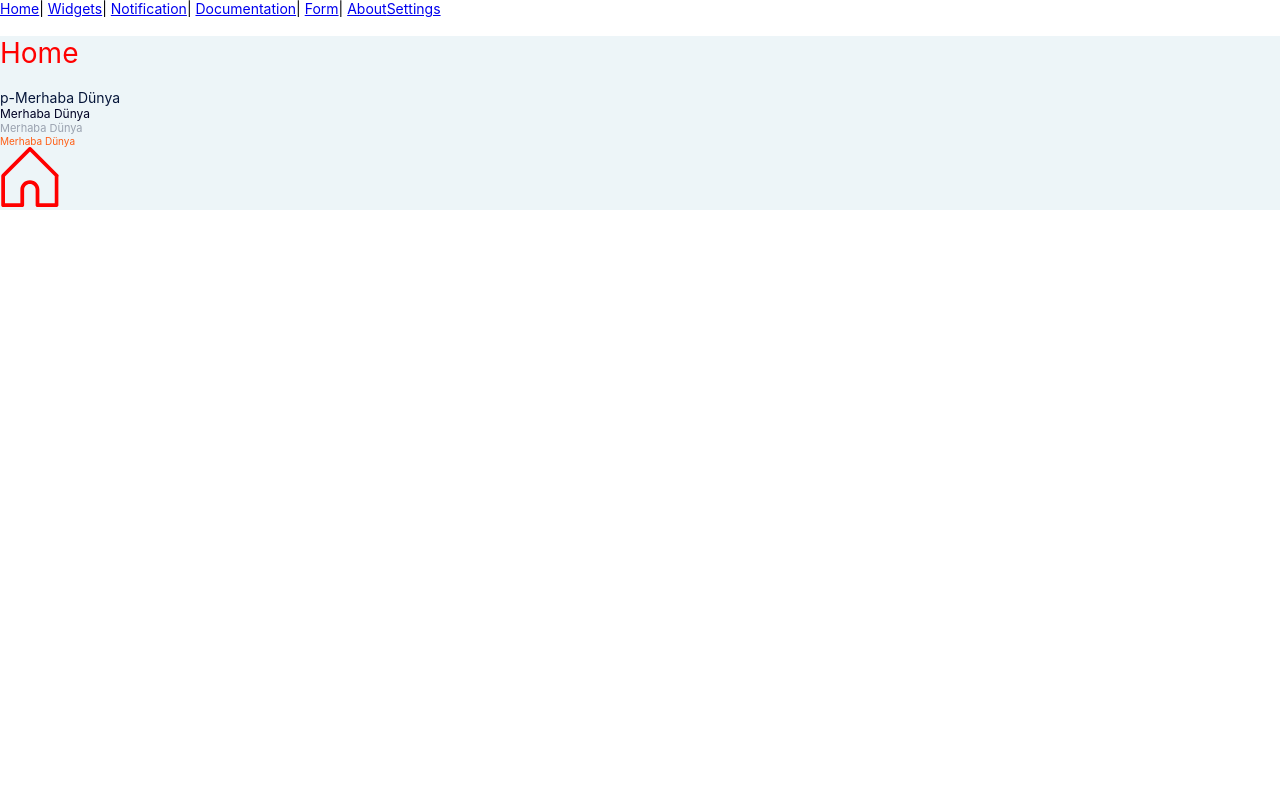
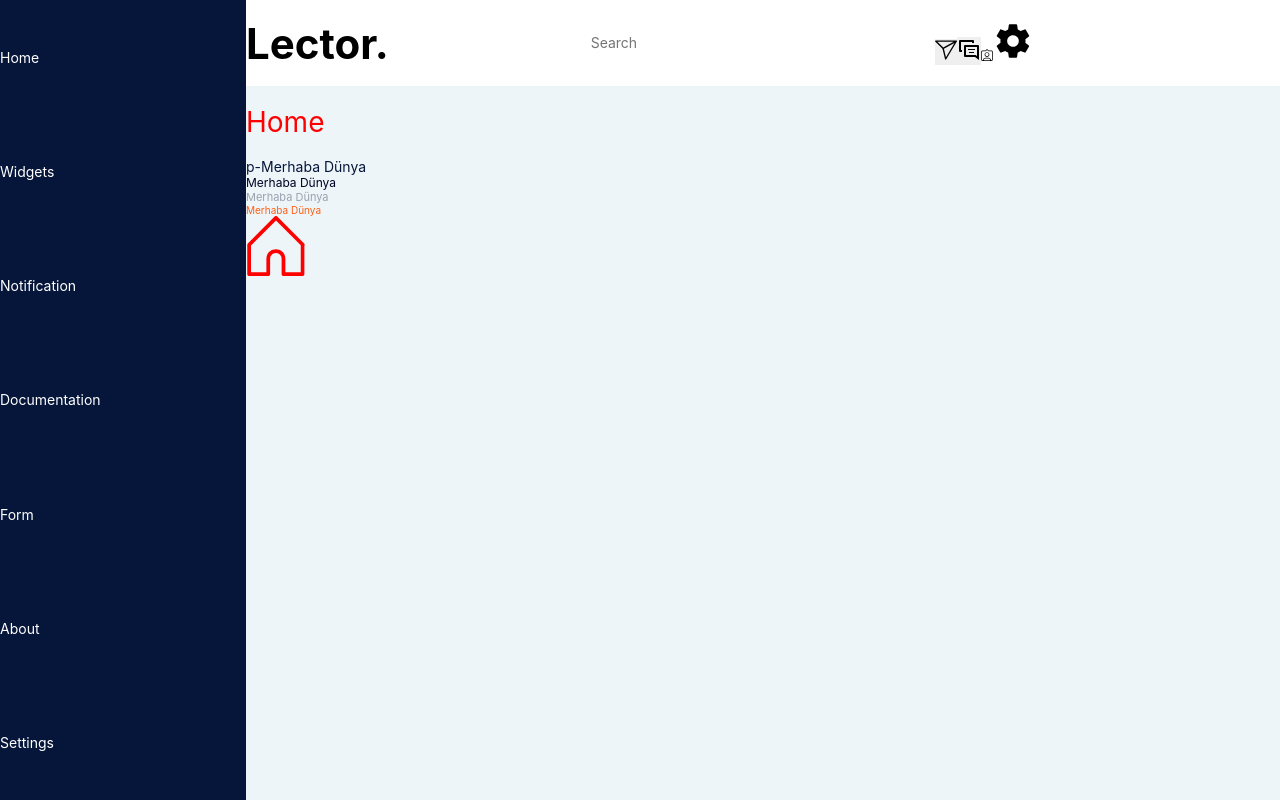
Before and after one commit to mertcankose/Vue-Admin-Dashboard, a Vue app: page / in a window 1280 px wide. Built offline with nearby package versions, Linux system fonts and the light colour scheme.

Commit message:
layout done

```diff
--- a/src/App.vue
+++ b/src/App.vue
@@ -1,8 +1,13 @@
 <template>
   <div class="app">
     <MasterNavigation></MasterNavigation>
+    <div class="header_main">
+      <Header></Header>
 
-    <router-view />
+      <MainContent class="mainContent">
+        <router-view />
+      </MainContent>
+    </div>
   </div>
 </template>
 
@@ -10,10 +15,26 @@
 
 <script>
 import MasterNavigation from "@/components/Navigation";
+import Header from "./components/Header";
+import MainContent from "./components/MainContent";
 export default {
   name: "App",
   components: {
-    MasterNavigation
+    MasterNavigation,
+    Header,
+    MainContent
   }
 };
 </script>
+
+<style scoped>
+.app {
+  display: grid;
+  grid-template-columns: 246px 1fr;
+}
+.header_main {
+  background-color: var(--c-primary-color);
+}
+.mainContent {
+}
+</style>
--- a/src/components/CustomText.vue
+++ b/src/components/CustomText.vue
@@ -6,24 +6,29 @@
 
 <script>
 export default {
-  name: 'CustomText',
+  name: "CustomText",
   props: {
     tag: {
       type: String,
-      default: 'span'
+      default: "span"
     },
     size: {
       type: String,
-      default: 'normal', //normal:14, small:12, xsmall:11, xxsmall:10
+      default: "normal", //normal:14, small:12, xsmall:11, xxsmall:10
       validator: function(value) {
-        return ['normal', 'small', 'xsmall', 'xxsmall'].indexOf(value) !== -1
+        return (
+          ["big", "normal", "small", "xsmall", "xxsmall"].indexOf(value) !== -1
+        );
       }
     }
   }
-}
+};
 </script>
 
 <style scoped>
+.big {
+  font-size: 30px;
+}
 .small {
   font-size: 12px;
 }
--- /dev/null
+++ b/src/components/Header.vue
@@ -0,0 +1,58 @@
+<template>
+  <header class="header">
+    <router-link to="/" class="logo">Lector.</router-link>
+
+    <form action>
+      <input type="search" placeholder="Search" />
+    </form>
+
+    <nav>
+      <button>
+        <IconNotification></IconNotification>
+      </button>
+      <button>
+        <IconMessage></IconMessage>
+      </button>
+      <router-link to="/profile">
+        <IconPerson></IconPerson>
+      </router-link>
+      <router-link to="/settings">
+        <IconSettings width="40px" height="40px"></IconSettings>
+      </router-link>
+    </nav>
+  </header>
+</template>
+
+<script>
+import IconSettings from "../icons/Settings.svg";
+import IconPerson from "../icons/Person.svg";
+import IconMessage from "../icons/Message.svg";
+import IconNotification from "../icons/Notification.svg";
+export default {
+  name: "Header",
+  components: {
+    IconSettings,
+    IconPerson,
+    IconMessage,
+    IconNotification
+  }
+};
+</script>
+
+<style scoped>
+.logo {
+  font-size: 3rem;
+  font-weight: bold;
+  color: #000;
+}
+.header {
+  background-color: var(--c-header-background-color);
+  display: grid;
+  grid-template-columns: 1fr 1fr 1fr;
+  align-items: center;
+  height: 86px;
+  position: sticky;
+  top: 0;
+  right: 0;
+}
+</style>
--- /dev/null
+++ b/src/components/MainContent.vue
@@ -0,0 +1,14 @@
+<template>
+  <div class="mainContent">
+    <slot />
+  </div>
+</template>
+
+<script>
+export default {};
+</script>
+
+<style scoped>
+.mainContent {
+}
+</style>
--- a/src/components/Navigation.vue
+++ b/src/components/Navigation.vue
@@ -1,10 +1,10 @@
 <template>
-  <nav>
-    <router-link to="/">Home</router-link>|
-    <router-link to="/widgets">Widgets</router-link>|
-    <router-link to="/notification">Notification</router-link>|
-    <router-link to="/documentation">Documentation</router-link>|
-    <router-link to="/form">Form</router-link>|
+  <nav class="navigation">
+    <router-link to="/">Home</router-link>
+    <router-link to="/widgets">Widgets</router-link>
+    <router-link to="/notification">Notification</router-link>
+    <router-link to="/documentation">Documentation</router-link>
+    <router-link to="/form">Form</router-link>
     <router-link to="/about">About</router-link>
     <router-link to="/settings">Settings</router-link>
   </nav>
@@ -17,4 +17,16 @@ export default {
 </script>
 
 <style scoped>
+.navigation {
+  background-color: var(--c-nav-background-color);
+  display: flex;
+  flex-direction: column;
+  justify-content: space-around;
+  position: sticky;
+  left: 0;
+  top: 0;
+  bottom: 0;
+  height: 100vh;
+  color: #fff;
+}
 </style>
--- a/src/router/index.js
+++ b/src/router/index.js
@@ -42,7 +42,7 @@ const routes = [
     ],
   },
   {
-    path: "/notifications",
+    path: "/notification",
     name: "Notification",
     component: () =>
       import(
@@ -70,6 +70,12 @@ const routes = [
       import(/* webpackChunkName: "About" */ "../views/about/About"),
   },
   {
+    path: "/profile",
+    name: "Profile",
+    component: () =>
+      import(/* webpackChunkName: "About" */ "../views/profile/Profile"),
+  },
+  {
     path: "/settings",
     name: "Setting",
     component: () =>
@@ -78,7 +84,7 @@ const routes = [
 ];
 
 const router = new VueRouter({
-  mode: "history",
+  mode: "history", //history modunda bir router kullandığımız zaman sayfadaki bütün linklerin clicklerinin linklerini overated edip router ile birlikte çalışmasını sağlıyor.
   base: process.env.BASE_URL,
   routes,
 });
--- a/src/styles/app.css
+++ b/src/styles/app.css
@@ -1,4 +1,4 @@
-@import './variable.css';
+@import "./variable.css";
 
 * {
   margin: 0;
@@ -20,8 +20,8 @@ html {
 
 body {
   font-size: 1rem;
-  font-family: -apple-system, BlinkMacSystemFont, 'Segoe UI', Roboto, Helvetica,
-    Arial, sans-serif, 'Apple Color Emoji', 'Segoe UI Emoji', 'Segoe UI Symbol';
+  font-family: -apple-system, BlinkMacSystemFont, "Segoe UI", Roboto, Helvetica,
+    Arial, sans-serif, "Apple Color Emoji", "Segoe UI Emoji", "Segoe UI Symbol";
 }
 
 h1 {
@@ -31,6 +31,8 @@ h1 {
 
 a {
   background-color: transparent;
+  color: inherit;
+  text-decoration: none;
 }
 
 button,
--- a/src/styles/variable.css
+++ b/src/styles/variable.css
@@ -5,6 +5,7 @@
   --c-main-text-color: #000224; /*blackish*/
   --c-main-text-color-dull: #9aa2af; /*grayish*/
   --c-nav-background-color: #06163a; /*dark blue*/
+  --c-header-background-color: #fff; /*header color*/
   --c-nav-text-color: #d8e1f2; /*white*/
   --c-logo-text-color: #fffffd; /*white*/
   --c-big-buttons-color: #ff5e15; /*orange*/
--- /dev/null
+++ b/src/views/profile/Profile.vue
@@ -0,0 +1,10 @@
+<template>
+  <div></div>
+</template>
+
+<script>
+export default {};
+</script>
+
+<style>
+</style>
```
Also changed, not shown: src/components/Container.vue (added, +14 -0 lines), src/icons/Settings.svg.
